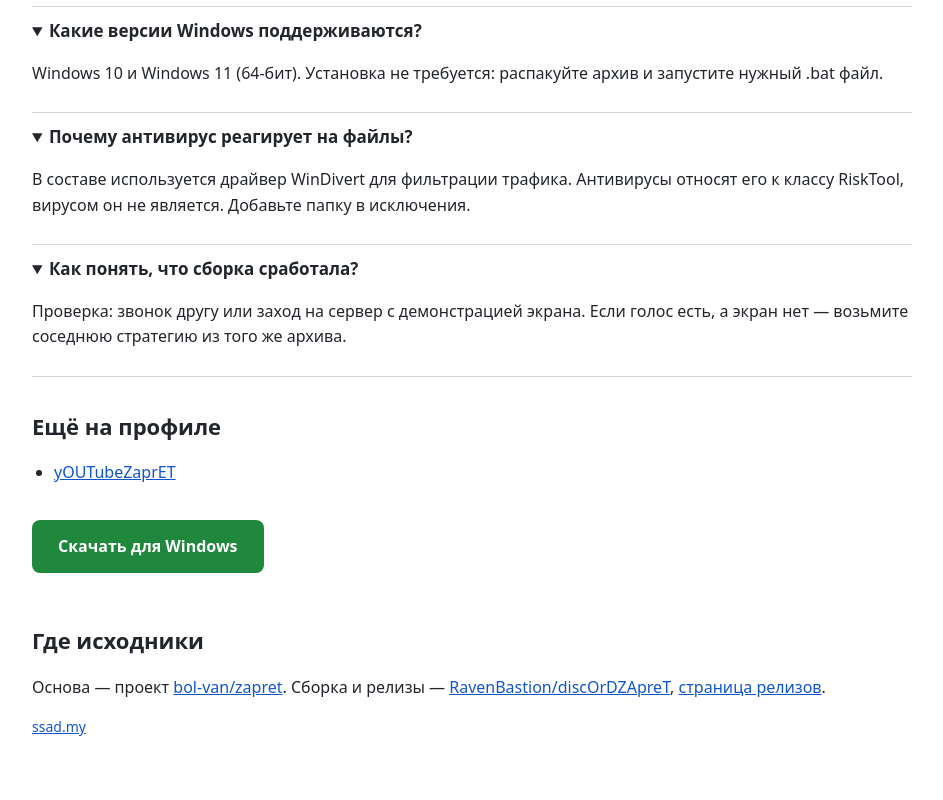
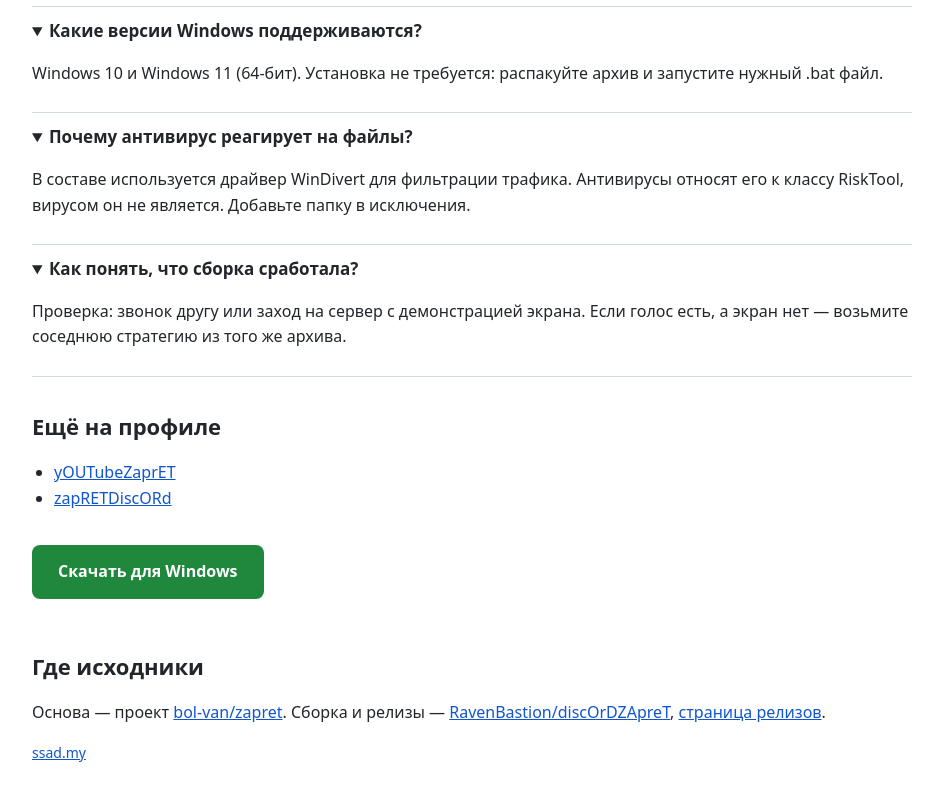
Before and after one commit to RavenBastion/discOrDZApreT, a plain HTML site: page docs/index.html in a window 1280 px wide. Shown: the part 1512-2312 px from the top of the page, without its empty margins (168-1111 px from the left). Drawn offline with Linux system fonts and the light colour scheme.

Commit message:
Update docs

```diff
--- a/docs/index.html
+++ b/docs/index.html
@@ -90,6 +90,7 @@
   <h2>Ещё на профиле</h2>
   <ul>
     <li><a href="https://github.com/RavenBastion/yOUTubeZaprET">yOUTubeZaprET</a></li>
+    <li><a href="https://github.com/RavenBastion/zapRETDiscORd">zapRETDiscORd</a></li>
   </ul>
 
 
```
